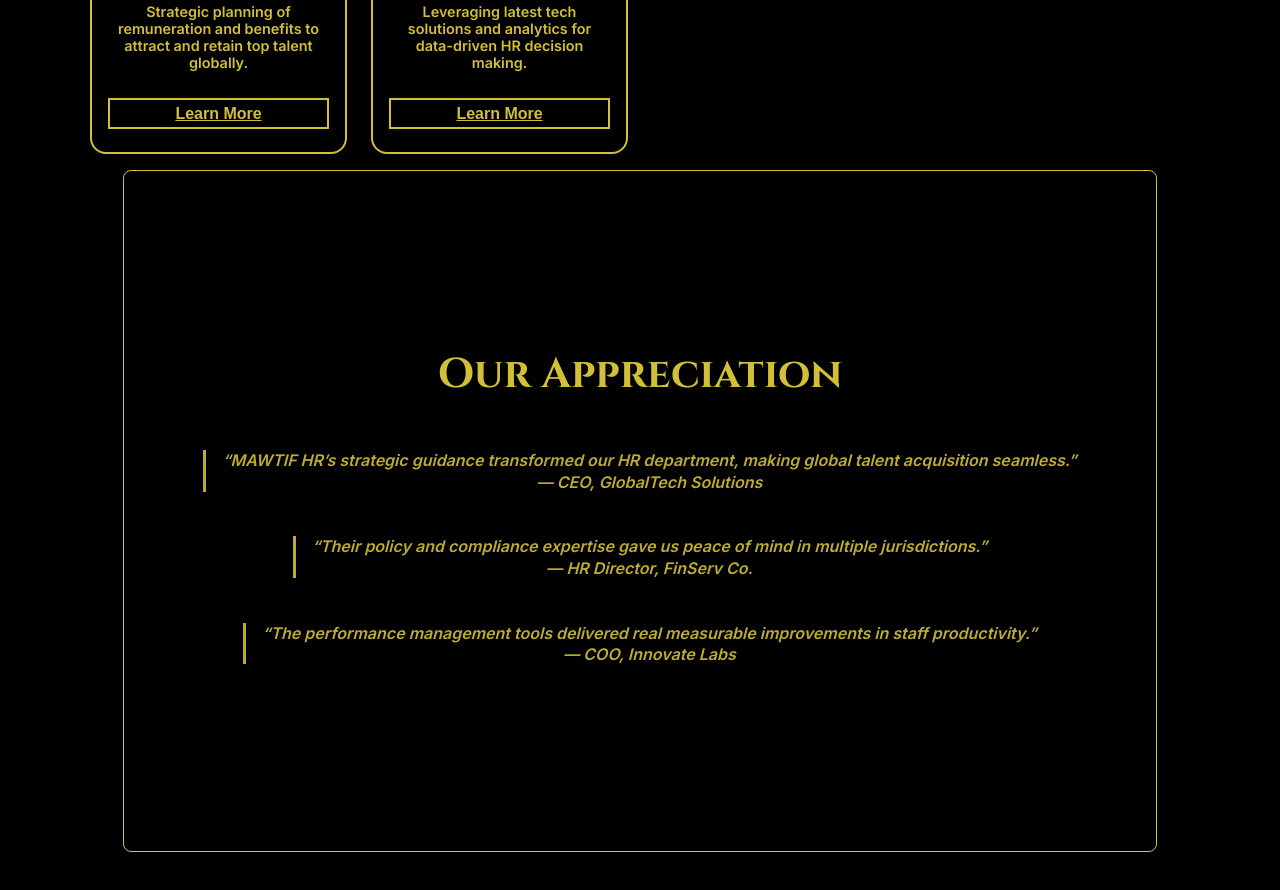
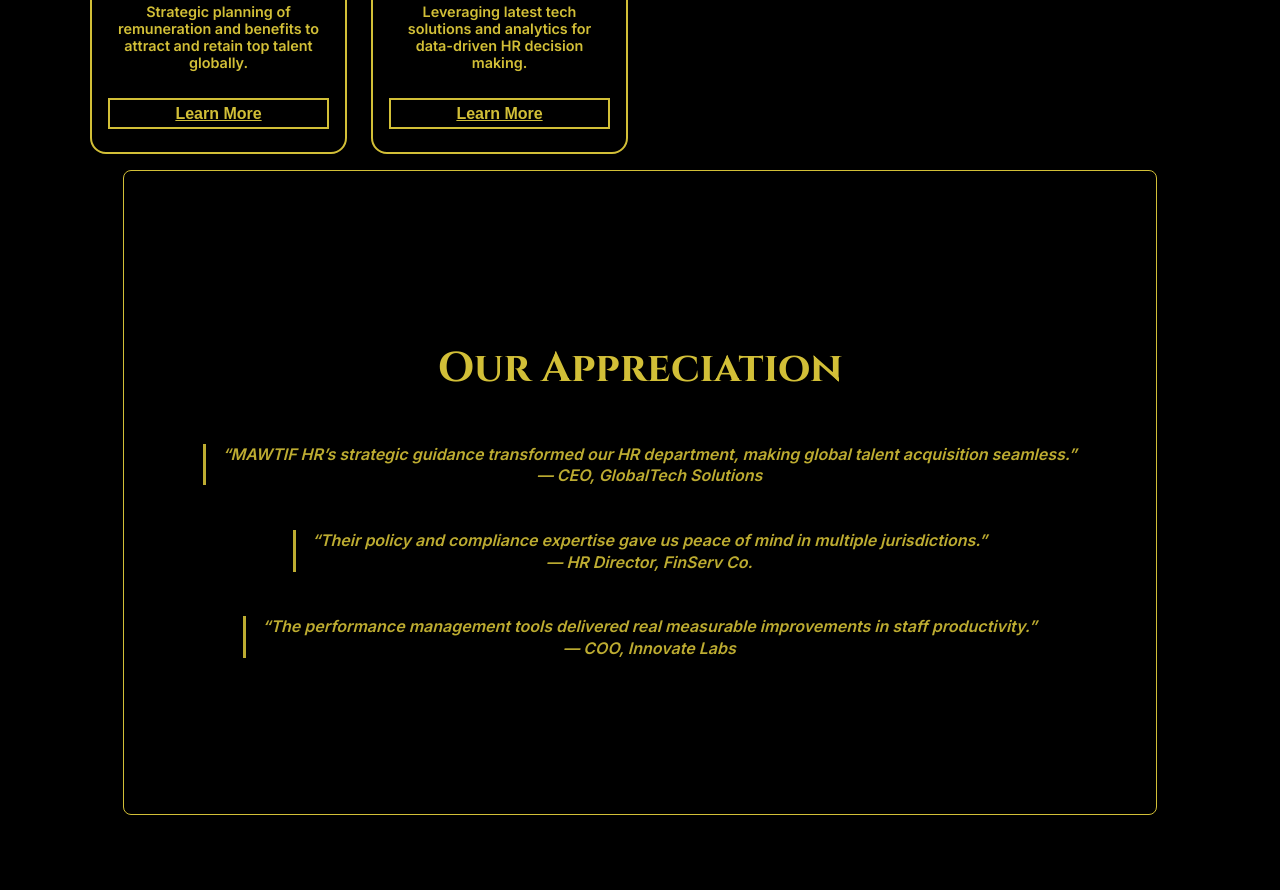
Before and after one commit to AsifMaruf/Mawtif-Test, a plain HTML site: page index.html in a window 1280 px wide. Shown: the part 1486-2376 px from the top of the page. Drawn offline with Linux system fonts and the light colour scheme.

Commit message:
Update index.html

```diff
--- a/index.html
+++ b/index.html
@@ -305,7 +305,7 @@
     margin: 0 auto 6rem;
     border: 1px solid #D2BF37;
     border-radius: .5rem;
-    padding: 0.5rem 1rem 2rem; /* Top: 0.1rem, Sides: 1rem, Bottom: 0.1rem */
+    padding: 0.1rem 1rem 0.1rem; /* Top: 0.1rem, Sides: 1rem, Bottom: 0.1rem */
   user-select: none;
     user-select: none;
     color: #D2BF37;
```
